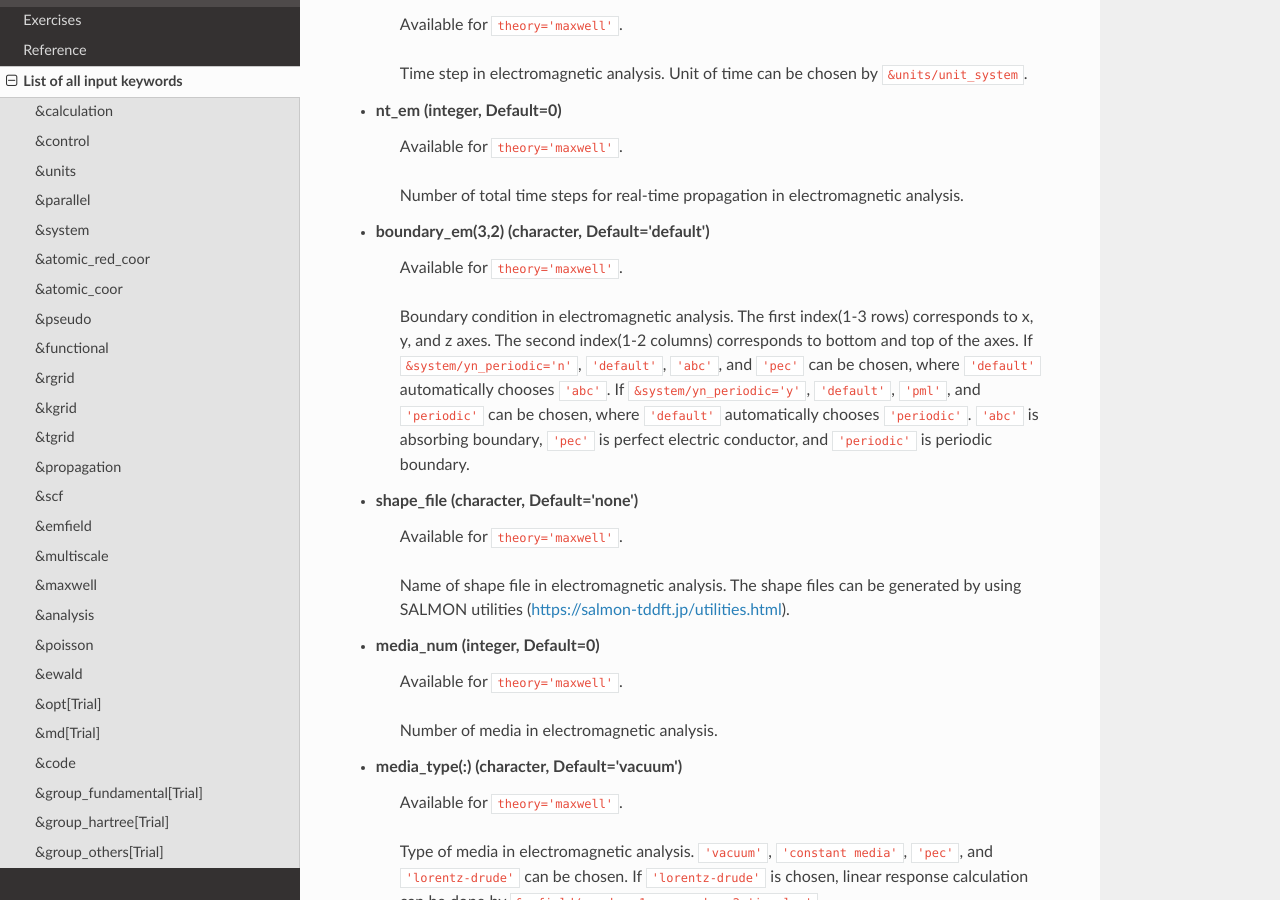
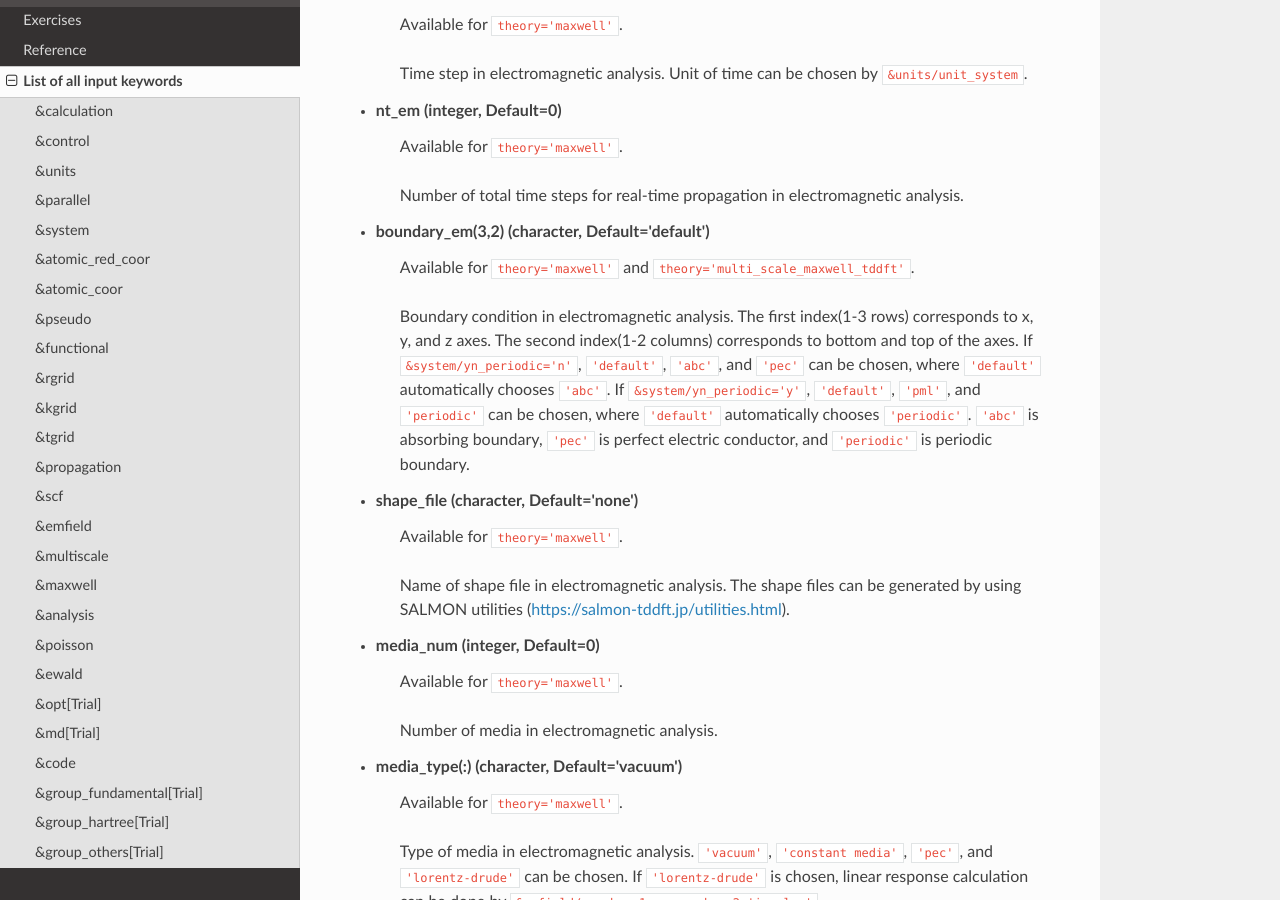
Before and after one commit to SALMON-TDDFT/SALMON-DOCS, a Sphinx documentation site: the page built from source/input_keyword_list.rst, in a window 1280 px wide and 900 px high, scrolled down 20950 px. Built offline with Sphinx 7.4.7 and the Read the Docs theme 2.0.0, drawn with Linux system fonts in a browser that asks for light colours; formulas are drawn with MathJax 3.

Commit message:
Update input_keyword_list.rst

```diff
--- a/source/input_keyword_list.rst
+++ b/source/input_keyword_list.rst
@@ -737,7 +737,7 @@ Input for psudopotentials. Size of array (:) is equal to ``&system/nelem``.
    Number of total time steps for real-time propagation in electromagnetic analysis.
 
 - **boundary_em(3,2)** (character, Default='default')
-   | Available for ``theory='maxwell'``.
+   | Available for ``theory='maxwell'`` and ``theory='multi_scale_maxwell_tddft'``.
    Boundary condition in electromagnetic analysis. The first index(1-3 rows) corresponds to x, y, and z axes. The second index(1-2 columns) corresponds to bottom and top of the axes. If ``&system/yn_periodic='n'``, ``'default'``, ``'abc'``, and ``'pec'`` can be chosen, where ``'default'`` automatically chooses ``'abc'``. If ``&system/yn_periodic='y'``, ``'default'``, ``'pml'``, and ``'periodic'`` can be chosen, where ``'default'`` automatically chooses ``'periodic'``. ``'abc'`` is absorbing boundary, ``'pec'`` is perfect electric conductor, and ``'periodic'`` is periodic boundary.
 
 - **shape_file** (character, Default='none')
```
